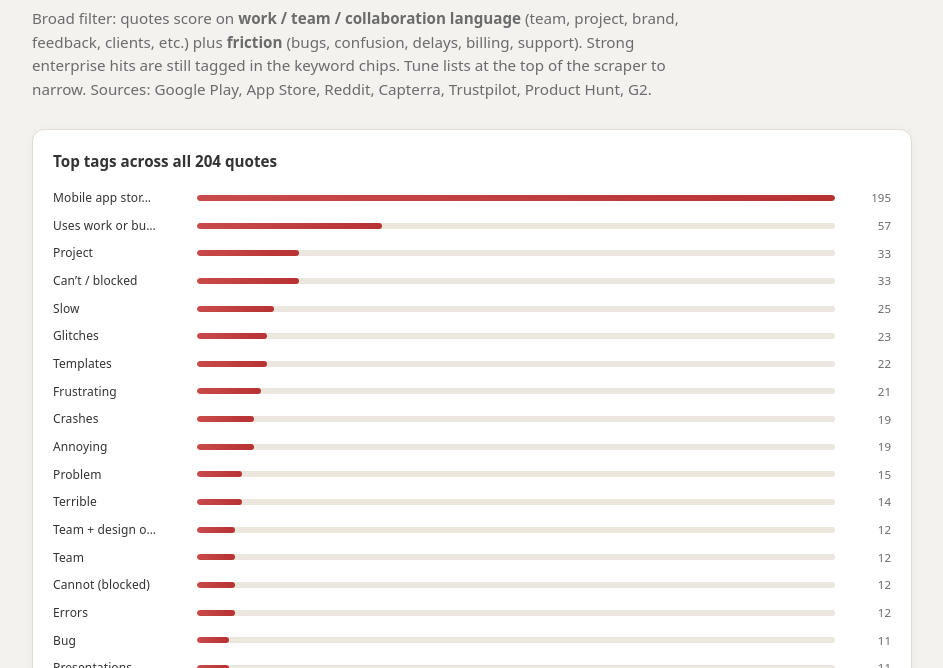
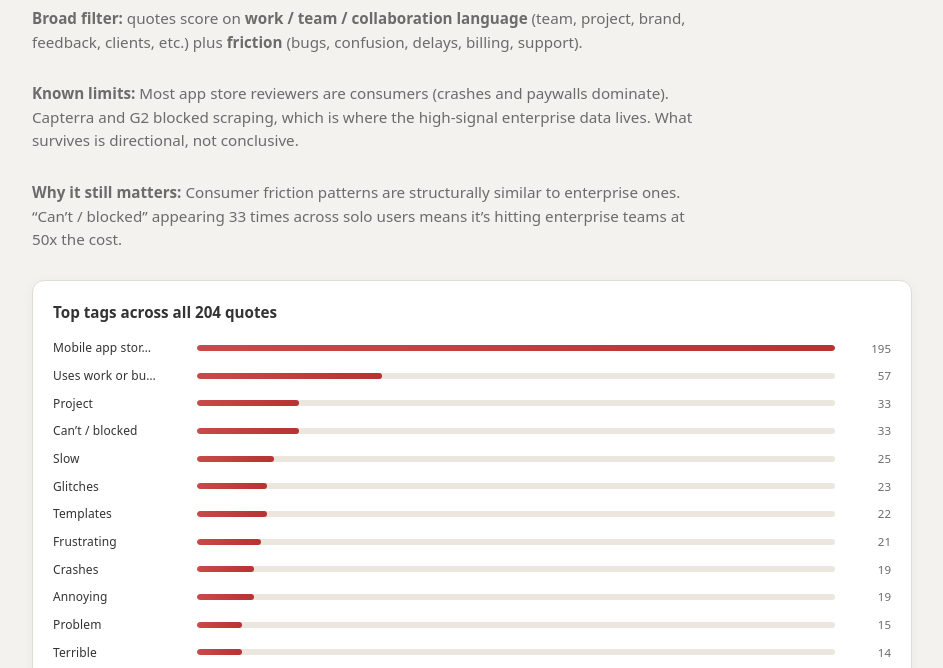
Before and after one commit to jjin18/canva, a website: page canva_quotes.html in a window 1280 px wide. Shown: the part 127-795 px from the top of the page, without its empty margins (168-1111 px from the left). Drawn offline with Linux system fonts and the light colour scheme.

Commit message:
copy: subtitle known limits + why it matters; dynamic cant count in scraper
Made-with: Cursor

```diff
--- a/canva_quotes.html
+++ b/canva_quotes.html
@@ -119,10 +119,14 @@
 <div class="page">
   <h1>Scraped 204 quotes.<br>Team, work &amp; collaboration angles.</h1>
   <p class="subtitle">
-    Broad filter: quotes score on <strong>work / team / collaboration language</strong> (team, project, brand,
+    <strong>Broad filter:</strong> quotes score on <strong>work / team / collaboration language</strong> (team, project, brand,
     feedback, clients, etc.) plus <strong>friction</strong> (bugs, confusion, delays, billing, support).
-    Strong enterprise hits are still tagged in the keyword chips. Tune lists at the top of the scraper to narrow.
-    Sources: Google Play, App Store, Reddit, Capterra, Trustpilot, Product Hunt, G2.
+  </p>
+  <p class="subtitle">
+    <strong>Known limits:</strong> Most app store reviewers are consumers (crashes and paywalls dominate). Capterra and G2 blocked scraping, which is where the high-signal enterprise data lives. What survives is directional, not conclusive.
+  </p>
+  <p class="subtitle">
+    <strong>Why it still matters:</strong> Consumer friction patterns are structurally similar to enterprise ones. &ldquo;Can&rsquo;t / blocked&rdquo; appearing 33 times across solo users means it&rsquo;s hitting enterprise teams at 50x the cost.
   </p>
 
   <div class="freq-section">
```
Also changed, not shown: index.html (+7 -3 lines).
